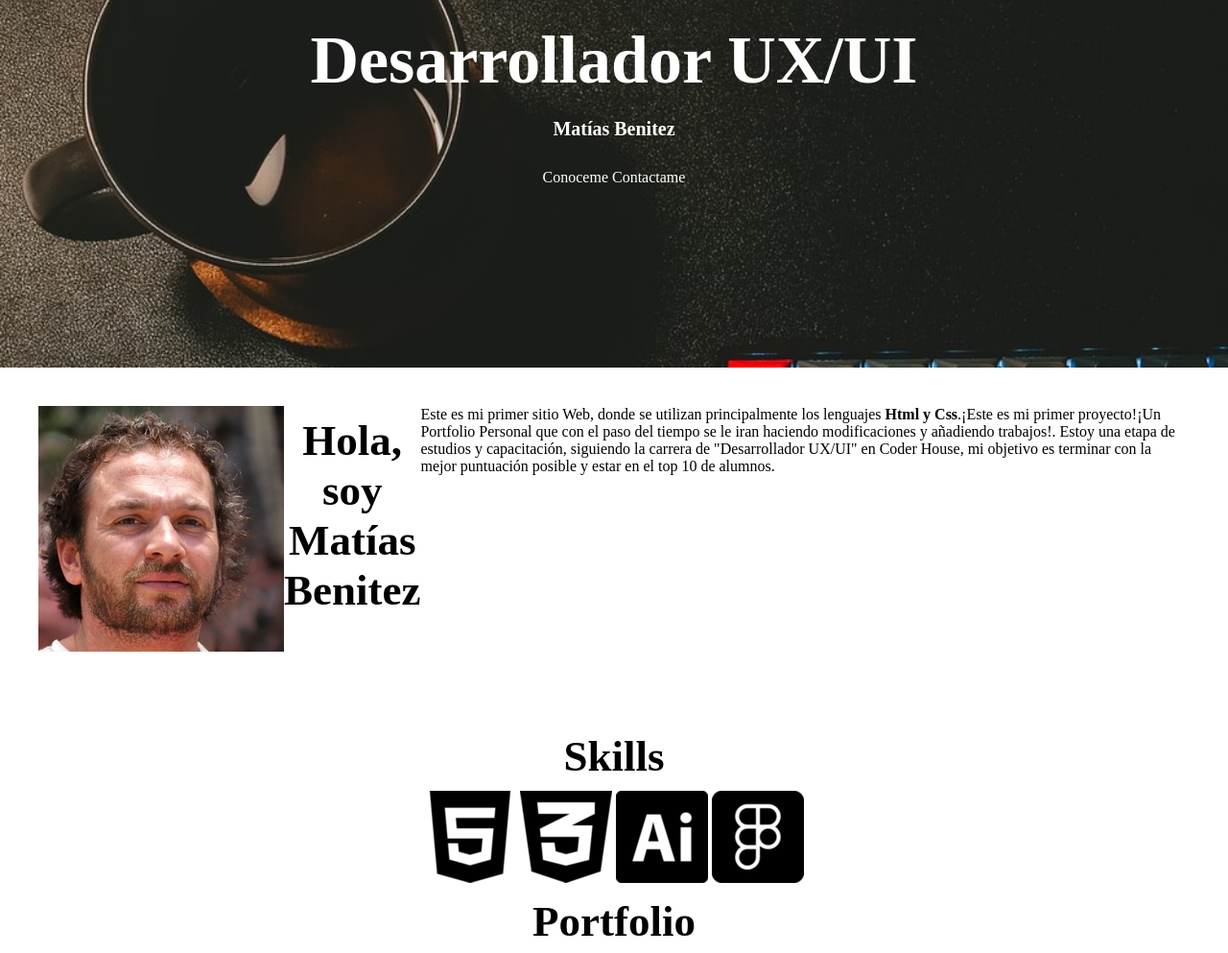
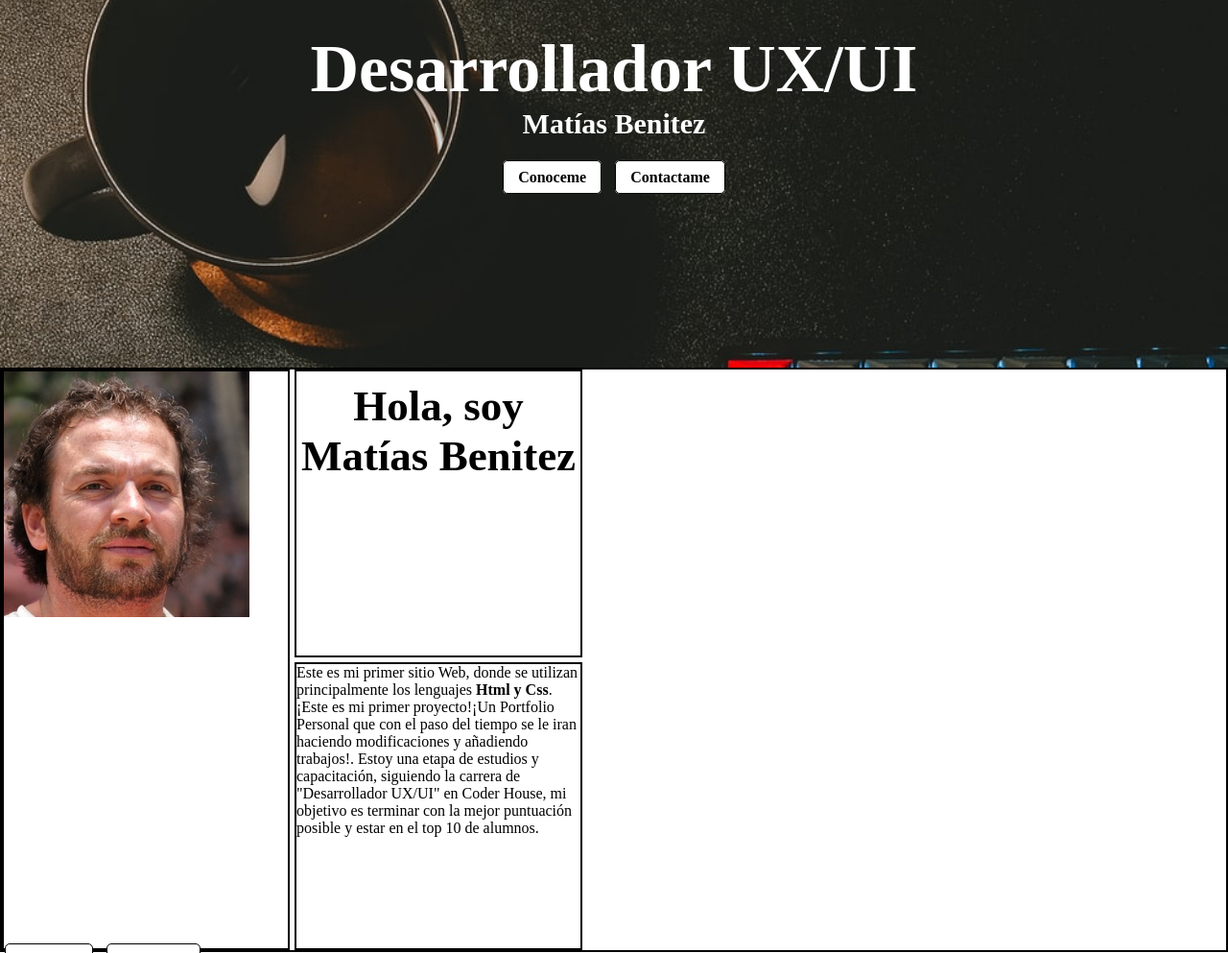
Before and after one commit to Matias-Benitez/Portfolio, a plain HTML site: page index.html in a window 1280 px wide. Shown: the part 240-1233 px from the top of the page at 96% size. Drawn offline with Linux system fonts and the light colour scheme.

Commit message:
add grid section two

```diff
--- a/index.html
+++ b/index.html
@@ -34,24 +34,30 @@
     <section class="home">
         <h1>Desarrollador UX/UI</h1>
         <h3>Matías Benitez</h3>
-        <div class="button">
-            <a href="#sobre-mi"> Conoceme</a>
-            <a href="#contacto"> Contactame</a>
+        <div>
+            <a class="button" href="#sobre-mi"> Conoceme</a>
+            <a class="button" href="#contacto"> Contactame</a>
         </div>
     </section>
     <!-- End section one -->
 
     <!-- Section two -->
     <section id="sobre-mi">
-        <div class="my-profile">
-            <img src="Images/foto-de-perfil.jpg" alt="Foto perfil">
-            <h2 class="title">Hola, soy Matías Benitez</h2>
-            <p>Este es mi primer sitio Web, donde se utilizan principalmente los lenguajes <strong>Html y Css</strong>.¡Este es mi primer proyecto!¡Un Portfolio Personal que con el paso del tiempo se le iran haciendo modificaciones y añadiendo trabajos!. Estoy una etapa de estudios y capacitación, siguiendo la carrera de "Desarrollador UX/UI" en Coder House, mi objetivo es terminar con la mejor puntuación posible y estar en el top 10 de alumnos.</p>
+        <div class="grid-profile">
+            <div class="grid-item-profile first-item" >
+                <img src="Images/foto-de-perfil.jpg" alt="Foto perfil">
+            </div>
+            <div class="grid-item-profile">
+                <h2 class="title">Hola, soy Matías Benitez</h2>
+            </div>
+            <div class="grid-item-profile">
+                <p>Este es mi primer sitio Web, donde se utilizan principalmente los lenguajes <strong>Html y Css</strong>.¡Este es mi primer proyecto!¡Un Portfolio Personal que con el paso del tiempo se le iran haciendo modificaciones y añadiendo trabajos!. Estoy una etapa de estudios y capacitación, siguiendo la carrera de "Desarrollador UX/UI" en Coder House, mi objetivo es terminar con la mejor puntuación posible y estar en el top 10 de alumnos.</p>
+            </div>
         </div>
-            <div class="button">
-                <a href="#portfolio"> Portfolio</a>
-                <a href="#mis-redes"> Mis redes</a>
-             </div>
+        <div>
+            <a class="button" href="#portfolio"> Portfolio</a>
+            <a class="button" href="#mis-redes"> Mis redes</a>
+        </div>
     </section>
     <!-- End section two -->
 
--- a/style.css
+++ b/style.css
@@ -14,7 +14,6 @@
 h1 {
     font-size: 70px;
     color: var(--white);
-    margin: 10px 0px;
 }
 h2 {
     text-align: center;
@@ -22,10 +21,25 @@ h2 {
     margin: 10px 0px;
 }
 h3 {
-    font-size: 20px;
+    font-size: 30px;
     color: var(--white);
-    margin: 10px 0px;
+    margin-bottom: 30px;
 }
+.button {
+    background-color: var(--white);
+    color: var(--black);
+    text-decoration: none;
+    padding: 8px 15px;
+    margin: 10px 5px;
+    font-weight: bold;
+    border-radius: 5px;
+    border: 1px solid var(--black);
+}
+
+/*body{
+    background-image: linear-gradient(to top, #000 0%, var(--white) 100% );
+}*/
+
 
 /*Header*/
 .main {
@@ -34,7 +48,7 @@ h3 {
     display: flex;
     flex-direction: column;
 }
-@media (min-width: 480px) {
+@media screen and (min-width: 480px) {
     .main {
         flex-direction: row;
         justify-content: start;
@@ -71,26 +85,21 @@ h3 {
     justify-content: center;
 }
 
-.button a{
-    text-decoration: none;
-    color: var(--white);
-}
-.button {
-    margin: 15px;
-    padding: 5px 10px;
-}
 /*End section one*/
 
 /*Section two*/
-.my-profile {
-    display: flex;
-    align-items: flex-start;
-
-    margin: 40px;
+.grid-profile {
+    display: grid;
+    grid-template-columns: repeat(2, 300px);
+    grid-template-rows: repeat(2, 300px);
+    grid-gap: 5px;
+    border: 2px solid black;
 }
-.my-profile a {
-    text-decoration: none;
-    color: var(--black);
+.grid-item-profile {
+    border: 2px solid black;
+}
+.first-item{
+    grid-row: 1 / 3;
 }
 
 /*End section two*/
```
